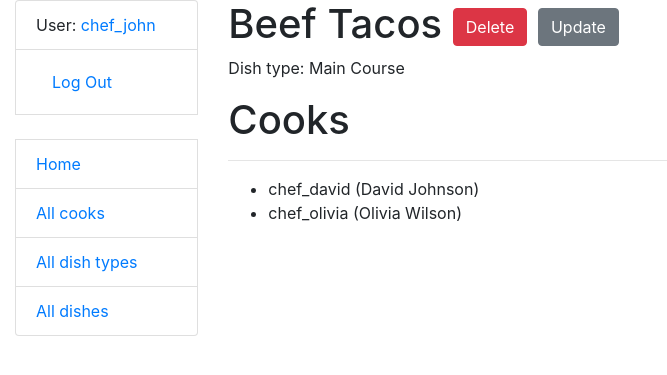
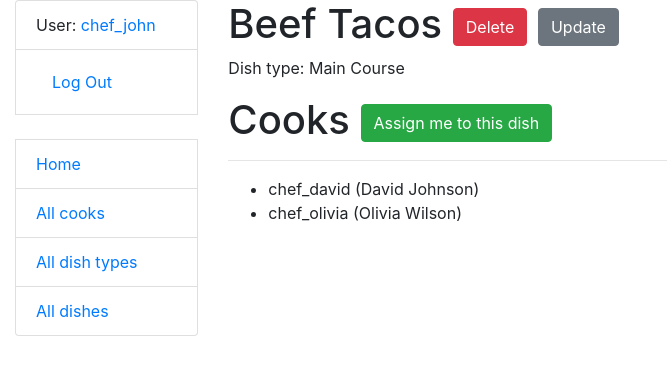
Before and after one commit to Andrey-Dementyev/restaurant-kitchen-service, a Django app: page /dishes/7/ in a window 1280 px wide. Shown: the top 375 px of the page, without its empty margins (0-667 px from the left). Run offline with Django 5.2, Linux system fonts and the light colour scheme; a user stored in the database is signed in; data comes from the database, SQL or seed files in the repository.

Commit message:
added functionality of toggle assign cook to dish

```diff
--- a/kitchen/urls.py
+++ b/kitchen/urls.py
@@ -17,4 +17,9 @@ urlpatterns = [
     path("dish/create/", views.DishCreateView.as_view(), name="dish-create"),
     path("dish/<int:pk>/update/", views.DishUpdateView.as_view(), name="dish-update"),
     path("dish/<int:pk>/delete/", views.DishDeleteView.as_view(), name="dish-delete"),
+    path(
+        "dish/<int:pk>/toggle-assign/",
+        views.toggle_assign_to_dish,
+        name="toggle-dish-assign",
+    ),
 ]
--- a/kitchen/views.py
+++ b/kitchen/views.py
@@ -1,6 +1,6 @@
 from django.contrib.auth.decorators import login_required
 from django.contrib.auth.mixins import LoginRequiredMixin
-from django.http import HttpRequest, HttpResponse
+from django.http import HttpRequest, HttpResponse, HttpResponseRedirect
 from django.shortcuts import render
 from django.urls import reverse, reverse_lazy
 from django.views import generic
@@ -111,3 +111,15 @@ class DishDeleteView(LoginRequiredMixin, generic.DeleteView):
     model = DishType
     template_name = "kitchen/dish_confirm_delete.html"
     success_url = reverse_lazy("kitchen:dish_list")
+
+
+@login_required
+def toggle_assign_to_dish(request, pk):
+    cook = Cook.objects.get(id=request.user.id)
+    if (
+        Dish.objects.get(id=pk) in cook.dishes.all()
+    ):
+        cook.dishes.remove(pk)
+    else:
+        cook.dishes.add(pk)
+    return HttpResponseRedirect(reverse_lazy("kitchen:dish-detail", args=[pk]))
--- a/templates/kitchen/dish_detail.html
+++ b/templates/kitchen/dish_detail.html
@@ -15,15 +15,15 @@
   <h1>
     Cooks
 
-{#    {% if dish in cook.dishes.all %}#}
-{#      <a href="{% url 'taxi:toggle-dish-assign' pk=dish.id %}" class="btn btn-danger link-to-page">#}
-{#        Delete me from this dish#}
-{#      </a>#}
-{#    {% else %}#}
-{#      <a href="{% url 'taxi:toggle-dish-assign' pk=dish.id %}" class="btn btn-success link-to-page">#}
-{#        Assign me to this dish#}
-{#      </a>#}
-{#    {% endif %}#}
+    {% if dish in user.dishes.all %}
+      <a href="{% url 'kitchen:toggle-dish-assign' pk=dish.id %}" class="btn btn-danger link-to-page">
+        Delete me from this dish
+      </a>
+    {% else %}
+      <a href="{% url 'kitchen:toggle-dish-assign' pk=dish.id %}" class="btn btn-success link-to-page">
+        Assign me to this dish
+      </a>
+    {% endif %}
 
   </h1>
   <hr>
```
